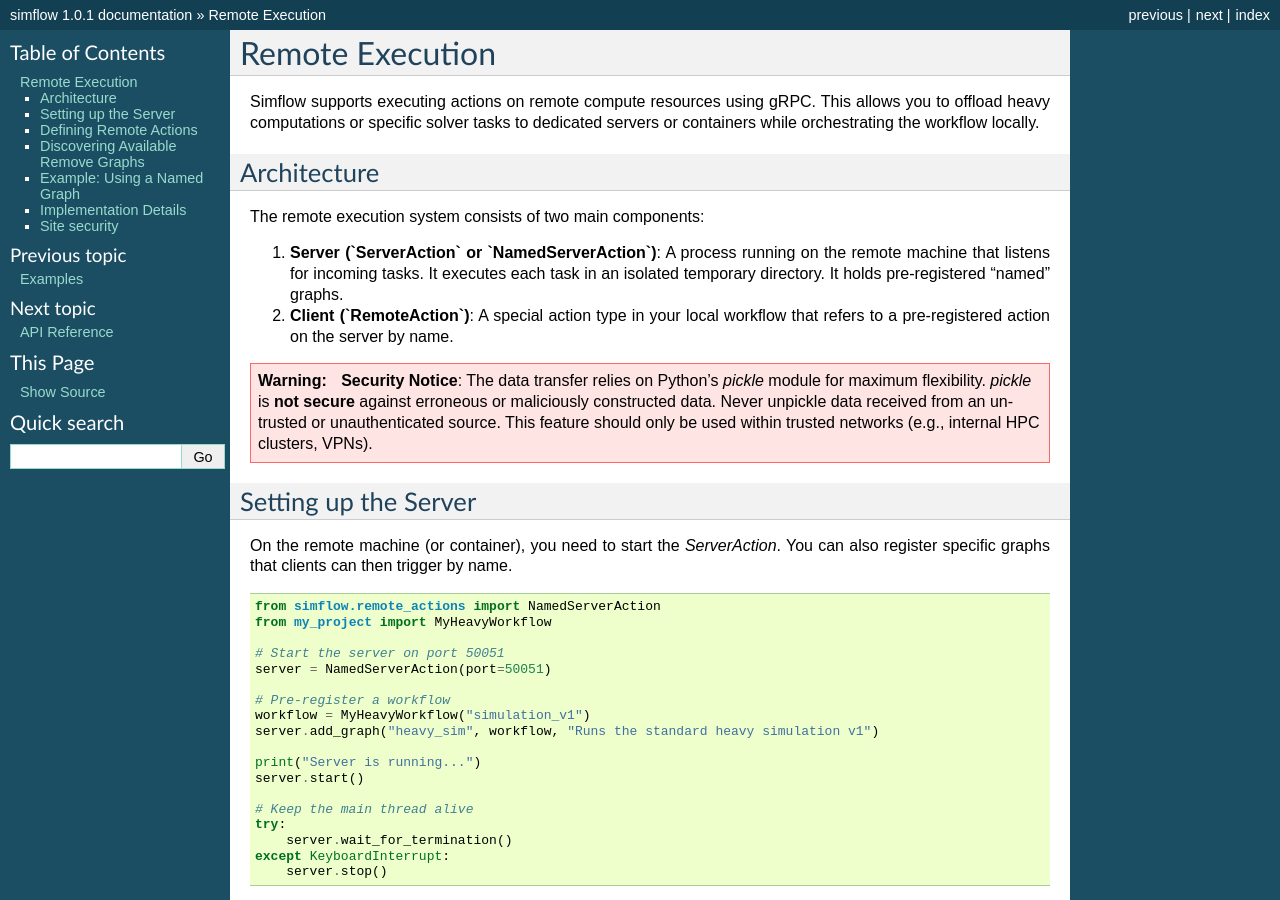
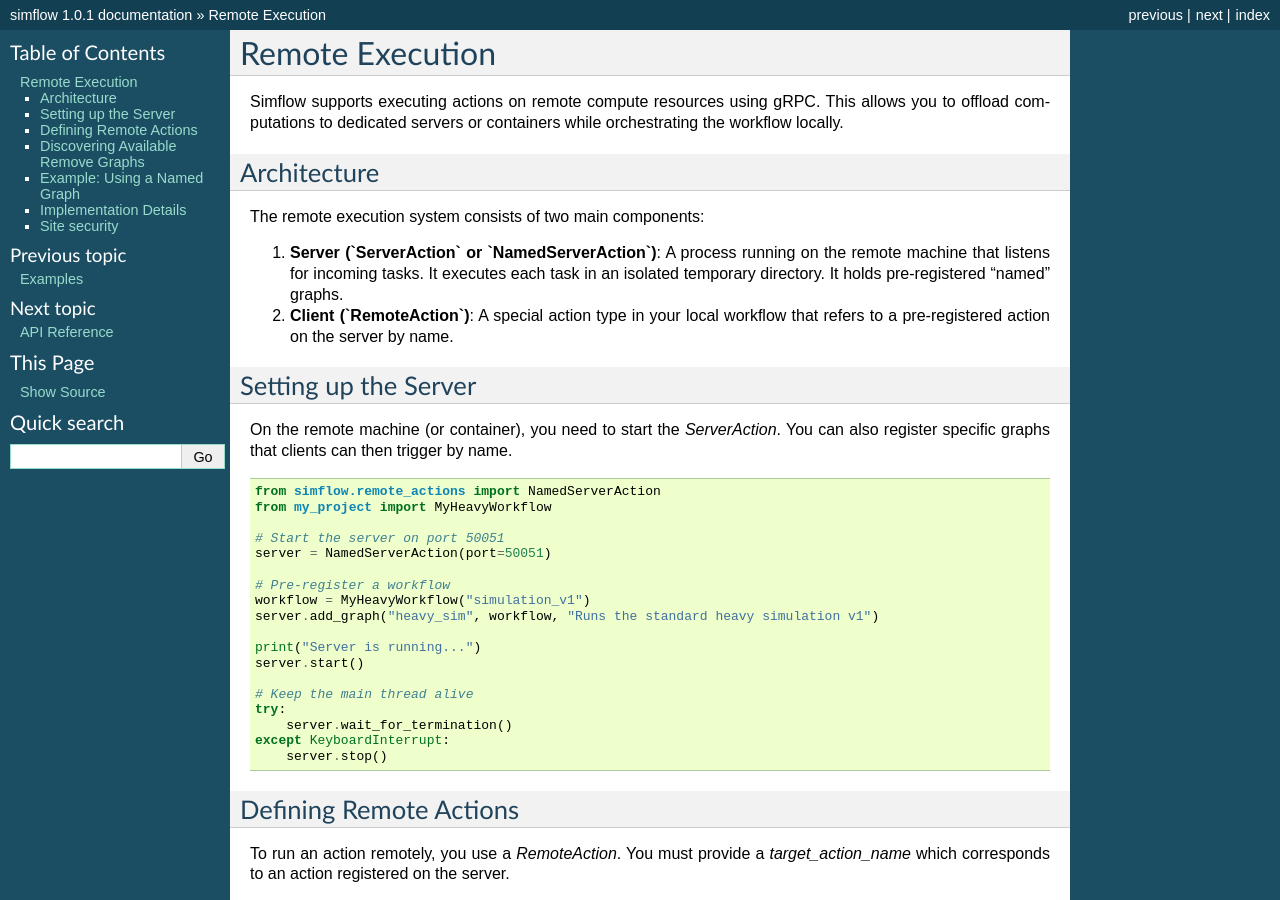
Before and after one commit to WillemJR/simnexus, a Sphinx documentation site: the page built from docs/remote.rst, in a window 1280 px wide and 900 px high. Built offline with Sphinx 7.4.7, drawn with Linux system fonts in a browser that asks for light colours; some of the changed text lies outside the part shown.

Commit message:
Clean up documentation of remote execution

```diff
--- a/docs/actions_descr.rst
+++ b/docs/actions_descr.rst
@@ -20,9 +20,14 @@
 to mathematical computations.
 Once you have an action defined, you can call the 'solve()' method
 to execute.
+
 The return value of the 'solve()' method depends on the action; for example,
 for a d3plot database extraction it may return the extracted data
 as a numpy array.
+
+You can call the 'solve()' method on a garaph. In which case it will return a dictionary
+containing the names and return values of all the children;
+e.g. ``{'child_A': array([2, 1, 2]), 'child_B': 3.1}``.
 
 .. code-block:: python
 
@@ -32,7 +37,6 @@
 
 You can chain actions to edit a mesh or extract results as described below.
 
-# what does solve do?
 
 Defining a user action
 -------------------------
--- a/docs/remote.rst
+++ b/docs/remote.rst
@@ -1,7 +1,8 @@
 Remote Execution
 ================
 
-Simflow supports executing actions on remote compute resources using gRPC. This allows you to offload heavy computations or specific solver tasks to dedicated servers or containers while orchestrating the workflow locally.
+Simflow supports executing actions on remote compute resources using gRPC.
+This allows you to offload computations to dedicated servers or containers while orchestrating the workflow locally.
 
 Architecture
 ------------
@@ -10,9 +11,6 @@
 
 1.  **Server (`ServerAction` or `NamedServerAction`)**: A process running on the remote machine that listens for incoming tasks. It executes each task in an isolated temporary directory. It holds pre-registered "named" graphs.
 2.  **Client (`RemoteAction`)**: A special action type in your local workflow that refers to a pre-registered action on the server by name.
-
-.. warning::
-    **Security Notice**: The data transfer relies on Python's `pickle` module for maximum flexibility. `pickle` is **not secure** against erroneous or maliciously constructed data. Never unpickle data received from an untrusted or unauthenticated source. This feature should only be used within trusted networks (e.g., internal HPC clusters, VPNs).
 
 Setting up the Server
 ---------------------
```
Also changed, not shown: other parts of docs/remote.rst (+6 -3 lines).
